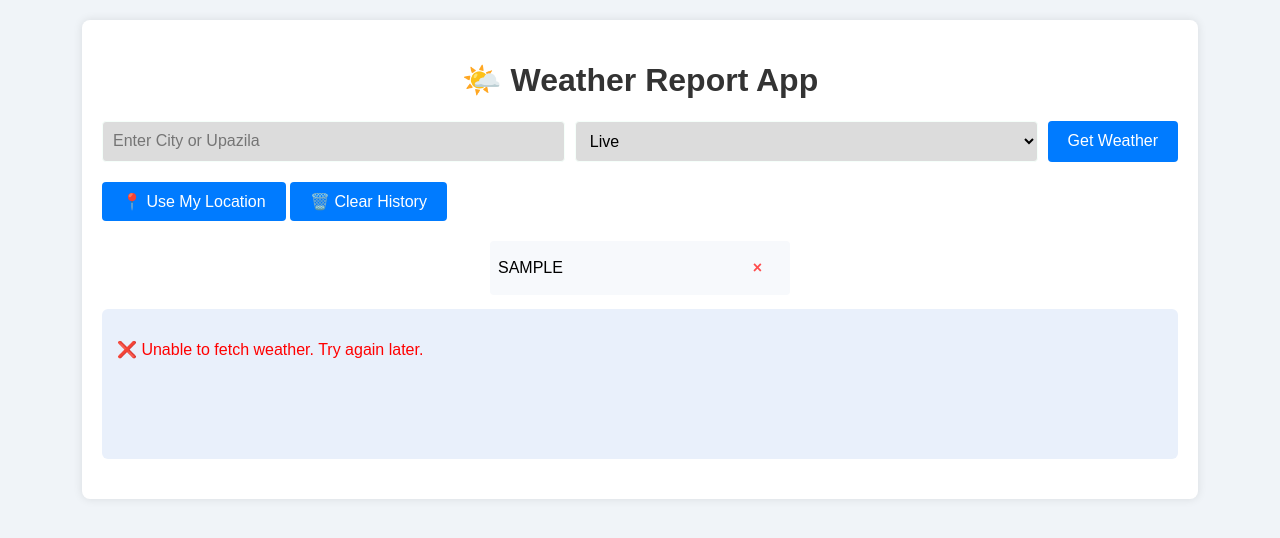
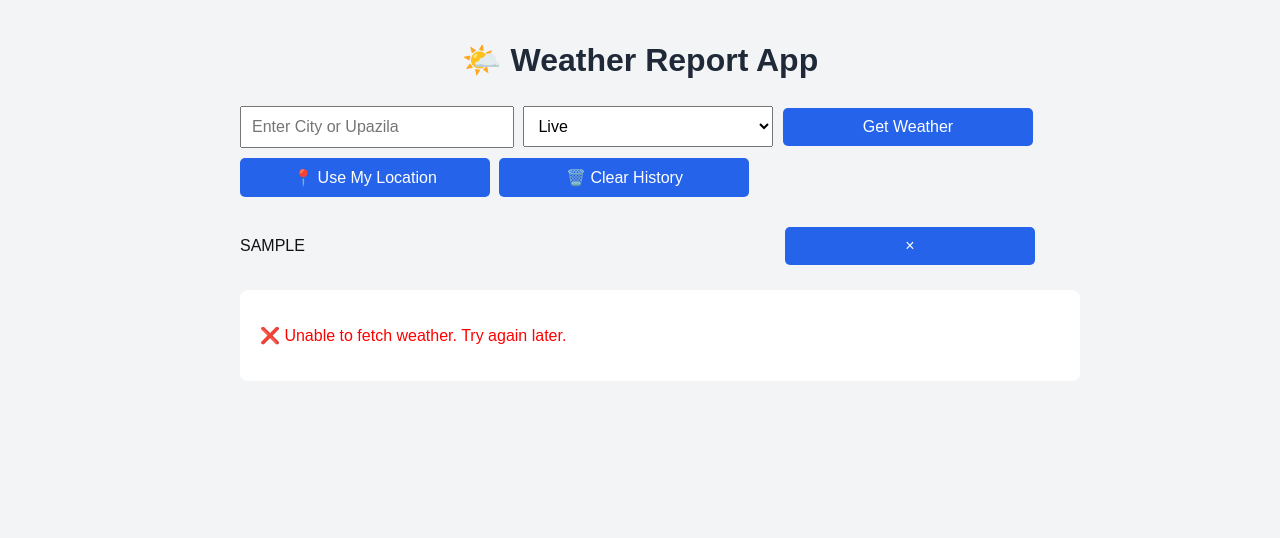
Before and after one commit to NurmohammadSharif/Weather-Report, a plain HTML site: page index.html in a window 1280 px wide. Both pictures are taken after typing "Sample" into the empty fields and a click on the button "Get Weather". Drawn offline with Linux system fonts and the light colour scheme; no server answers.

Commit message:
Update style.css

```diff
--- a/style.css
+++ b/style.css
@@ -1,131 +1,82 @@
-* {
-  box-sizing: border-box;
+body {
+  font-family: Arial, sans-serif;
+  margin: 0;
+  padding: 0;
+  background: #f3f4f6;
+  color: #111;
 }
 
-body {
-  font-family: Arial, sans-serif;
-  background: #f0f4f8;
-  margin: 0;
+.container {
+  max-width: 800px;
+  margin: auto;
   padding: 20px;
 }
 
-.container {
-  max-width: 90%;
-  margin: 0 auto;
-  background: white;
-  padding: 20px;
-  border-radius: 8px;
-  box-shadow: 0 0 10px rgba(0, 0, 0, 0.1);
+h1 {
+  text-align: center;
+  color: #1f2937;
 }
 
-h1, h2 {
-  text-align: center;
-  color: #333;
+form,
+#historyList,
+#weatherResult {
+  margin-top: 20px;
+  width: 100%;
 }
 
-form {
-  display: flex;
-  flex-wrap: wrap;
-  gap: 10px;
-  margin-bottom: 20px;
-  justify-content: center;
-}
-
-input[type="text"], select {
-  flex: 1 1 200px;
+input,
+select,
+button {
   padding: 10px;
+  margin: 5px 5px 5px 0;
   font-size: 16px;
-  border: 1px solid #ccc;
-  border-radius: 4px;
+  width: 100%;
+  max-width: 250px;
 }
 
 button {
-  padding: 10px 20px;
-  font-size: 16px;
-  background: #007bff;
+  cursor: pointer;
+  background-color: #2563eb;
+  color: white;
   border: none;
-  border-radius: 4px;
-  color: white;
-  cursor: pointer;
-  flex-shrink: 0;
-  transition: background-color 0.3s ease;
+  border-radius: 5px;
 }
 
 button:hover {
-  background: #0056b3;
+  background-color: #1d4ed8;
 }
 
 #weatherResult {
-  background: #e9f0fb;
-  padding: 15px;
-  border-radius: 6px;
-  margin-bottom: 20px;
-  min-height: 150px;
+  background: white;
+  border-radius: 8px;
+  padding: 20px;
+  margin-top: 20px;
   overflow-x: auto;
 }
 
 table {
   width: 100%;
   border-collapse: collapse;
-  margin-top: 10px;
+  margin-top: 15px;
+}
+
+table, th, td {
+  border: 1px solid #ccc;
 }
 
 th, td {
-  border: 1px solid #ccc;
-  padding: 8px 12px;
+  padding: 10px;
   text-align: center;
 }
 
-th {
-  background-color: #007bff;
-  color: white;
+ul {
+  list-style-type: none;
+  padding: 0;
 }
 
-.history-section {
-  text-align: center;
-}
-
-#historyList {
-  list-style: none;
-  padding: 0;
-  max-height: 150px;
-  overflow-y: auto;
-  margin-bottom: 10px;
-}
-
-#historyList li {
-  padding: 8px;
-  background: #f7f9fc;
-  margin: 4px auto;
-  max-width: 300px;
-  border-radius: 4px;
-  cursor: pointer;
-  transition: background-color 0.2s ease;
+li {
+  margin: 5px 0;
   display: flex;
   justify-content: space-between;
   align-items: center;
 }
-
-#historyList li:hover {
-  background-color: #dceefb;
-}
-
-.delete-btn {
-  background: transparent;
-  border: none;
-  color: #ff4d4d;
-  font-weight: bold;
-  cursor: pointer;
-  font-size: 16px;
-  margin-left: 10px;
-}
-
-#cityInput{
-    background-color: #dcdcdc;
-    border:1px solid #f5fffa;
-}
-
-#modeSelect{
-        background-color: #dcdcdc;
-    border:1px solid #f5fffa;
-}
```
